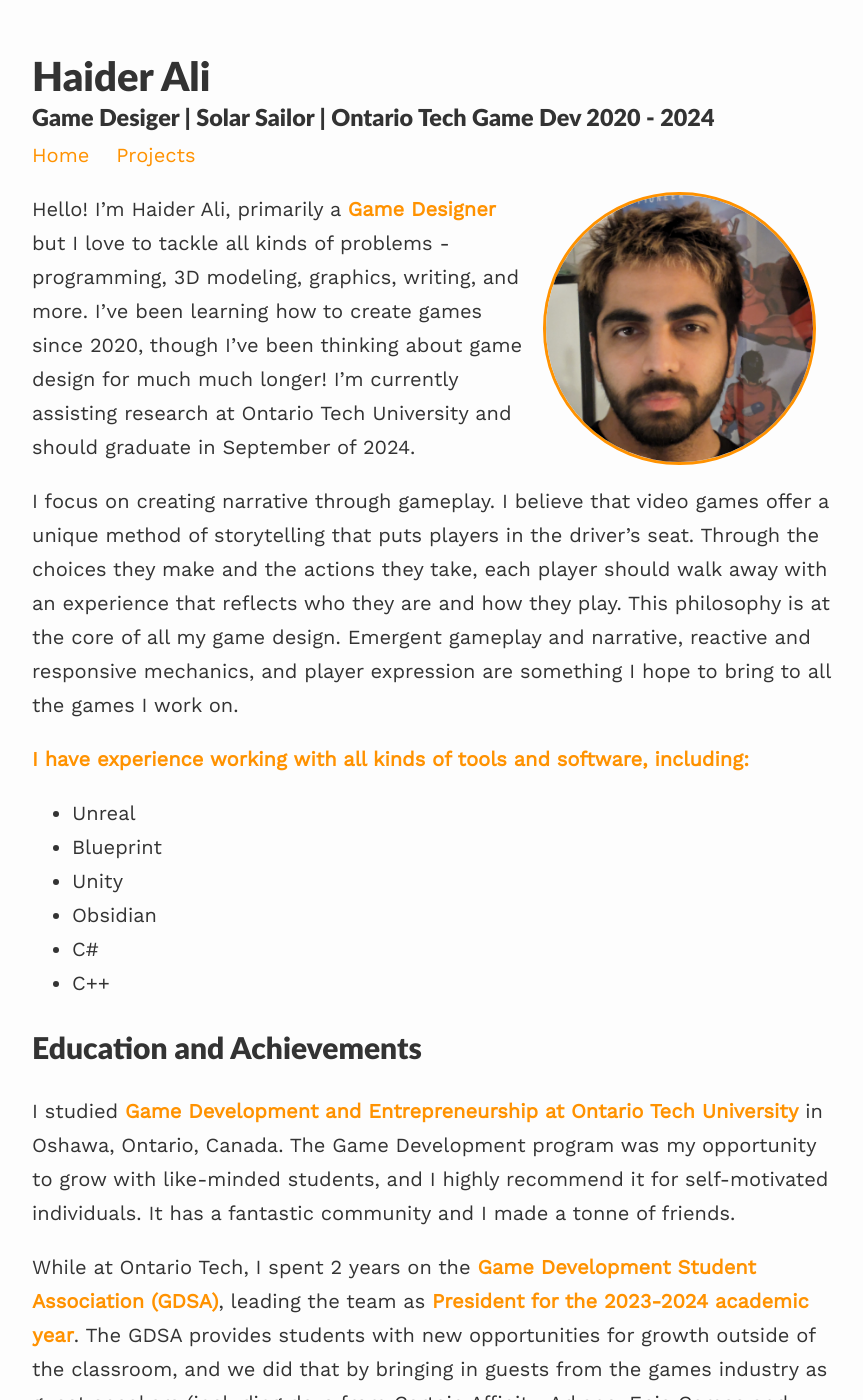
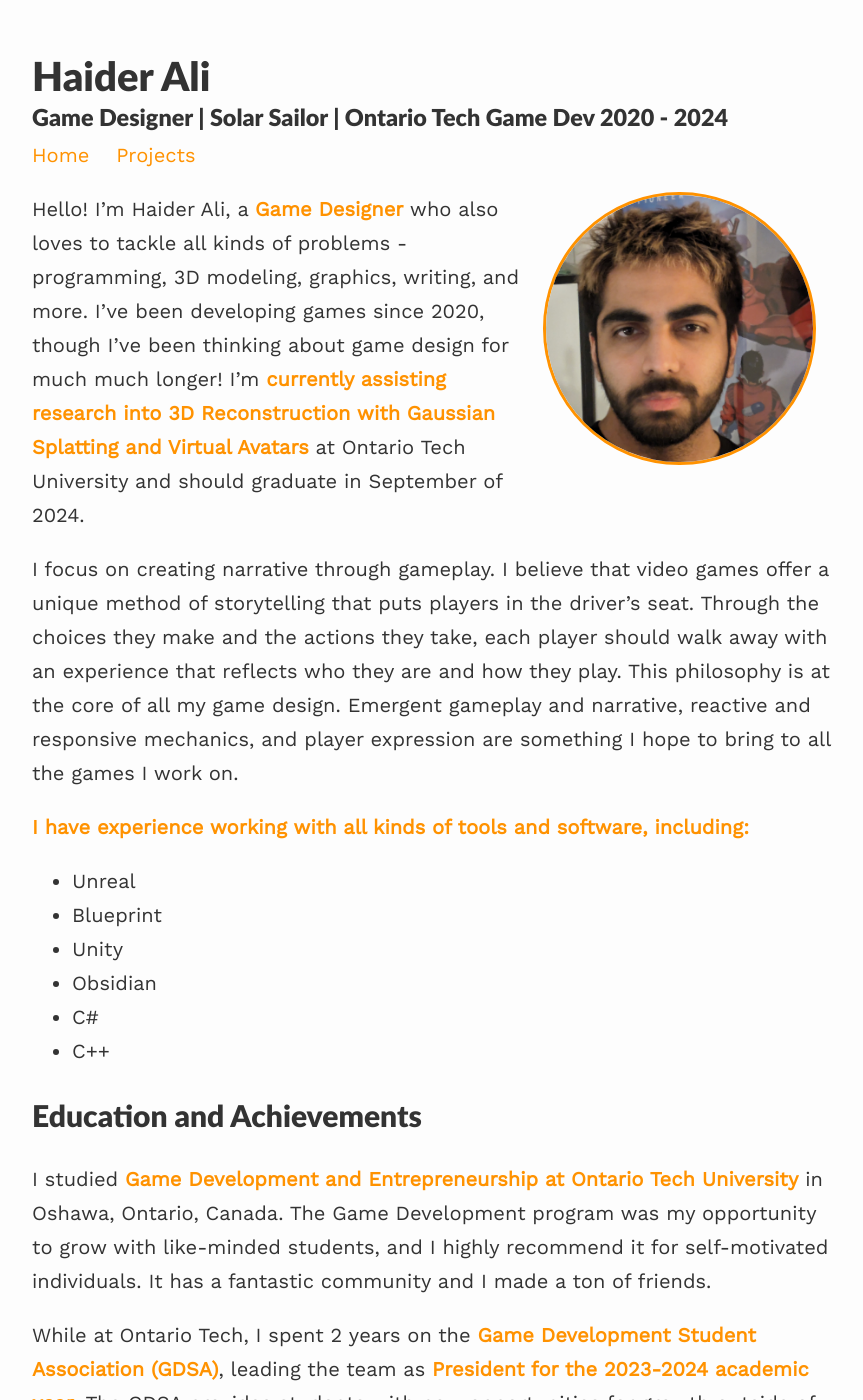
Before and after one commit to sinbadthepoet/sinbadthepoet.github.io, a Jekyll site: the page built from index.md, in a window 1280 px wide and 1400 px high. Shown: the whole window, without its empty margins (208-1071 px from the left). Built offline with Jekyll 4.4.1, drawn with Linux system fonts in a browser that asks for light colours; nearby versions of some CDN libraries; some of the changed text lies outside the part shown.

Commit message:
Heading Fixed, Improved Spelling

```diff
--- a/_config.yml
+++ b/_config.yml
@@ -1,7 +1,7 @@
 ### your site title here
 
 title: Haider Ali
-description: Game Desiger | Solar Sailor | Ontario Tech Game Dev 2020 - 2024
+description: Game Designer | Solar Sailor | Ontario Tech Game Dev 2020 - 2024
 
 baseurl: / #name of GitHub repository
 url: "" #custom url to be used instead of GitHub repository
--- a/index.md
+++ b/index.md
@@ -7,7 +7,7 @@ profile:
 published: true
 ---
 
-Hello! I'm Haider Ali, primarily a **Game Designer** but I love to tackle all kinds of problems - programming, 3D modeling, graphics, writing, and more. I've been learning how to create games since 2020, though I've been thinking about game design for much much longer! I'm currently assisting research at Ontario Tech University and should graduate in September of 2024.
+Hello! I'm Haider Ali, a **Game Designer** who also loves to tackle all kinds of problems - programming, 3D modeling, graphics, writing, and more. I've been developing games since 2020, though I've been thinking about game design for much much longer! I'm **currently assisting research into 3D Reconstruction  with Gaussian Splatting and Virtual Avatars** at Ontario Tech University and should graduate in September of 2024.
 
 I focus on creating narrative through gameplay. I believe that video games offer a unique method of storytelling that puts players in the driver's seat. Through the choices they make and the actions they take, each player should walk away with an experience that reflects who they are and how they play. This philosophy is at the core of all my game design. Emergent gameplay and narrative, reactive and responsive mechanics, and player expression are something I hope to bring to all the games I work on.
 
@@ -21,9 +21,9 @@ I focus on creating narrative through gameplay. I believe that video games offer
 
 ## Education and Achievements ##
 
-I studied **Game Development and Entrepreneurship at Ontario Tech University** in Oshawa, Ontario, Canada. The Game Development program was my opportunity to grow with like-minded students, and I highly recommend it for self-motivated individuals. It has a fantastic community and I made a tonne of friends.
+I studied **Game Development and Entrepreneurship at Ontario Tech University** in Oshawa, Ontario, Canada. The Game Development program was my opportunity to grow with like-minded students, and I highly recommend it for self-motivated individuals. It has a fantastic community and I made a ton of friends.
 
-While at Ontario Tech, I spent 2 years on the **Game Development Student Association (GDSA)**, leading the team as **President for the 2023-2024 academic year**. The GDSA provides students with new opportunities for growth outside of the classroom, and we did that by bringing in guests from the games industry as guest speakers (including devs from Certain Affinity, Arkane, Epic Games and Ubisoft!), hosting game jams to help improve their portfolio, offering workshops where students can improve their craft, and giving them a stage to show off their projects to the Canadian game development industry with [GameCon](https://www.gamecon.ca/){:target="_blank"}.
+While at Ontario Tech, I spent 2 years on the **Game Development Student Association (GDSA)**, leading the team as **President for the 2023-2024 academic year**. The GDSA provides students with new opportunities for growth outside of the classroom, and we did that by bringing in guests from the games industry as guest speakers (including devs from Certain Affinity, Arkane, Epic Games, and Ubisoft), hosting game jams to help improve their portfolio, offering workshops where students can improve their craft, and giving them a stage to show off their projects to the Canadian game development industry with [GameCon](https://www.gamecon.ca/){:target="_blank"}, an annual event to showcase student games.
 
 I led a successful year of substantial growth for the GDSA, beating our performance compared to each prior year. At our faculty's end-of-year gala, the GDSA won the **Student Association of the Year**, where I also earned the **Student Leader of the Year** award.
 
```
Also changed, not shown: other parts of index.md (+2 -2 lines).
